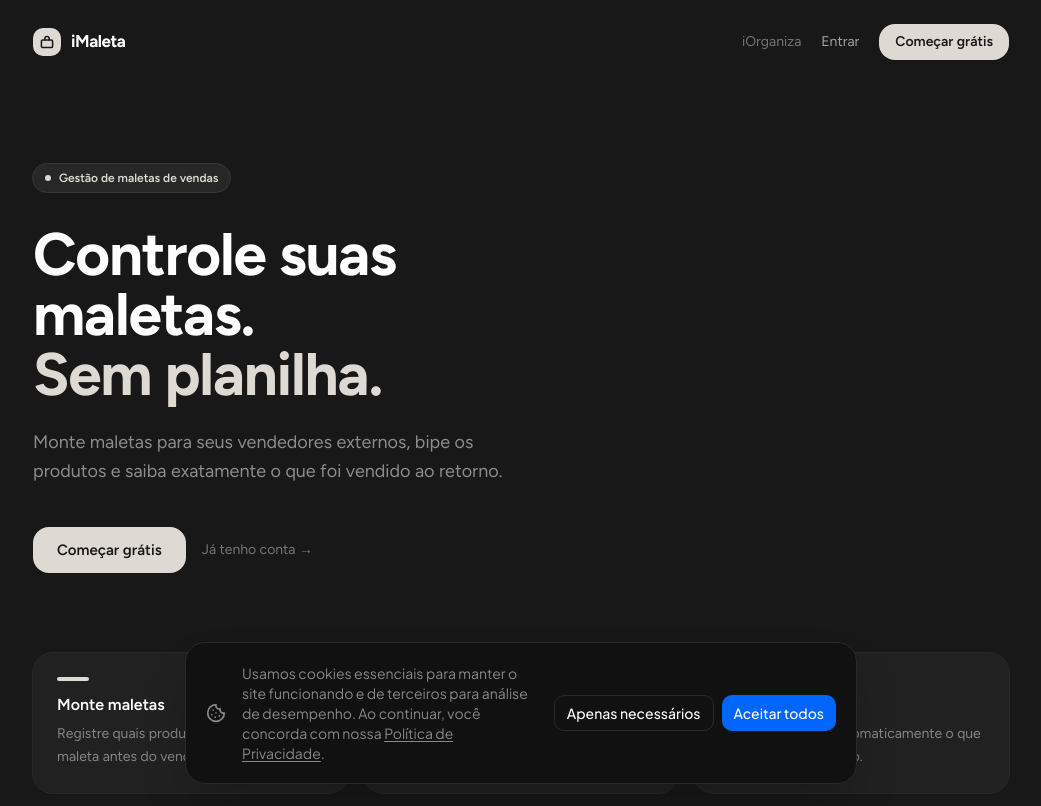
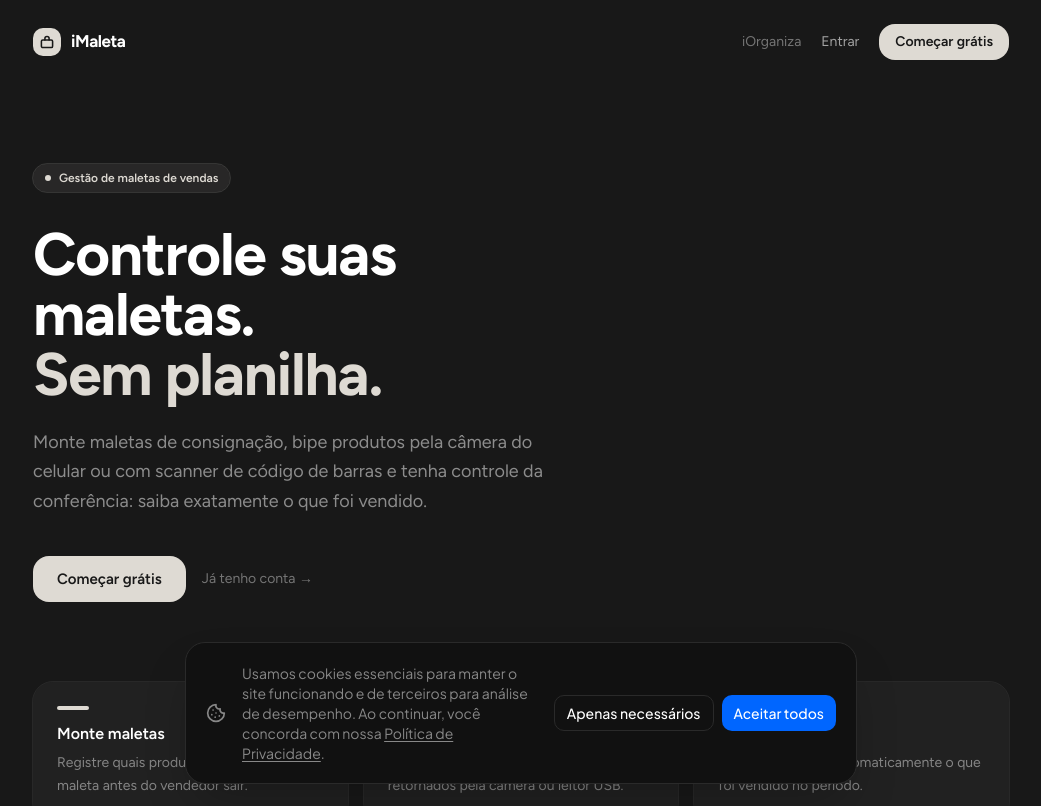
Before and after one commit to eaeDanilo/iorganiza, a Next.js app: page /imaleta in a window 1280 px wide. Shown: the top 806 px of the page, without its empty margins (119-1160 px from the left). Built offline with nearby package versions, Linux system fonts and the light colour scheme; no server answers; the database is empty.

Commit message:
copy(imaleta): atualizar descricao de marketing do iMaleta
Novo texto no hero da landing page e no saas.description (catalogo,
pagina do produto e checkout puxam desse campo).

```diff
--- a/src/app/imaleta/page.tsx
+++ b/src/app/imaleta/page.tsx
@@ -117,8 +117,8 @@
           className="mt-6 max-w-lg text-lg leading-relaxed"
           style={{ color: "rgba(255,255,255,0.5)" }}
         >
-          Monte maletas para seus vendedores externos, bipe os produtos e saiba exatamente o que
-          foi vendido ao retorno.
+          Monte maletas de consignação, bipe produtos pela câmera do celular ou com scanner de
+          código de barras e tenha controle da conferência: saiba exatamente o que foi vendido.
         </p>
 
         <div className="mt-10 flex items-center gap-4">
```
Also changed, not shown: 1 other file (tests, documents, lock files or other folders).
